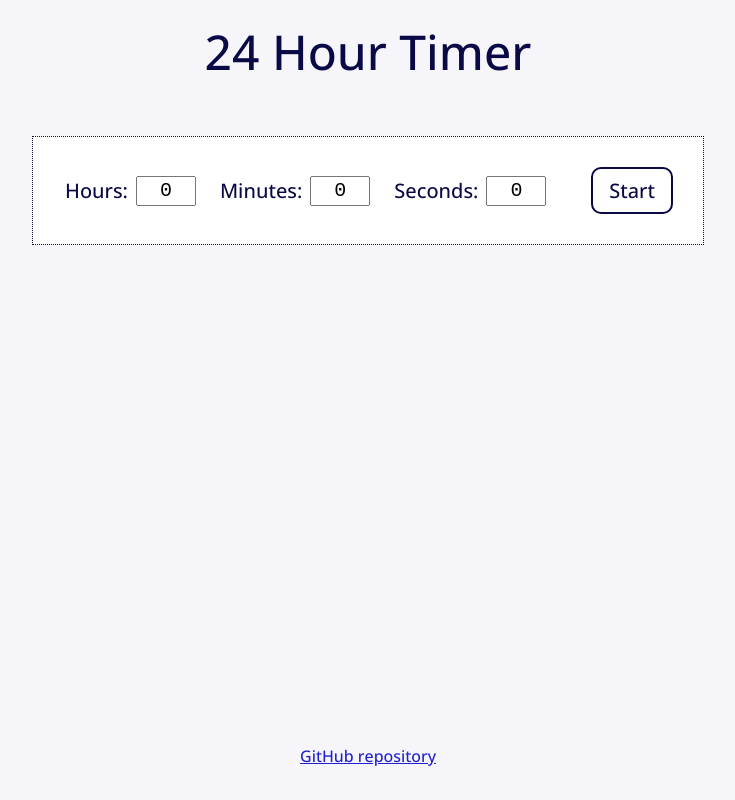
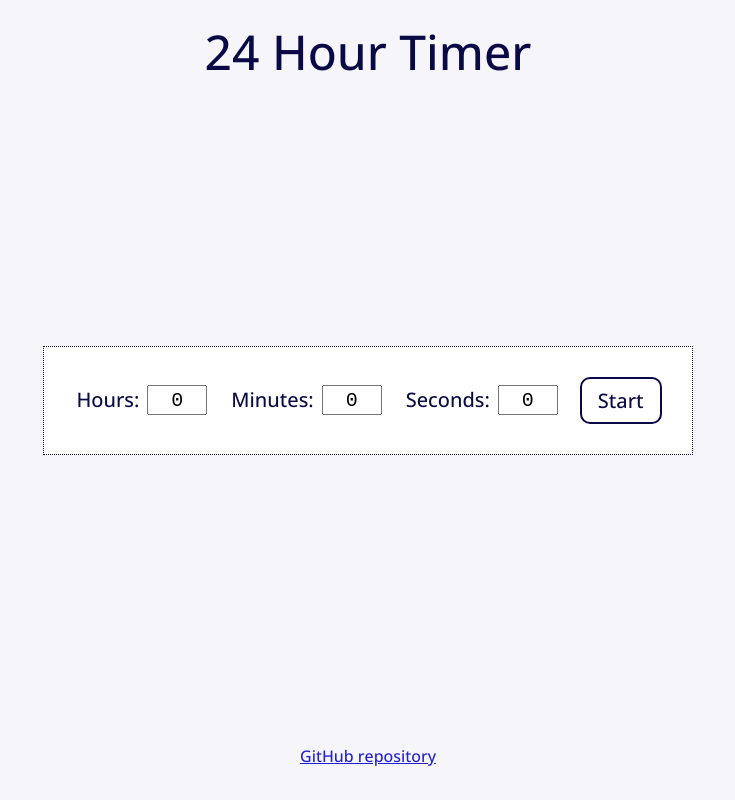
Before and after one commit to chrisnajman/twenty-four-hour-timer, a plain HTML site: page index.html in a window 1280 px wide. Shown: the whole page, without its empty margins (272-1007 px from the left). Drawn offline with nearby package versions, Linux system fonts and the light colour scheme.

Commit message:
Aligned timer vertical centre

```diff
--- a/index.html
+++ b/index.html
@@ -20,7 +20,7 @@
       <header class="heading-main">
         <h1 class="page-heading">24 Hour Timer</h1>
       </header>
-      <main>
+      <main class="content-main">
         <form id="time-form" class="time-form">
           <div class="time-form-elements" id="time-form-elements">
             <div>
--- a/timer.css
+++ b/timer.css
@@ -68,6 +68,11 @@ a {
     display: grid;
     grid-template-rows: auto 1fr auto;
     grid-template-columns: 100%;
+}
+
+.content-main {
+    display: grid;
+    align-items: center;
 }
 
 .heading-main {
```
